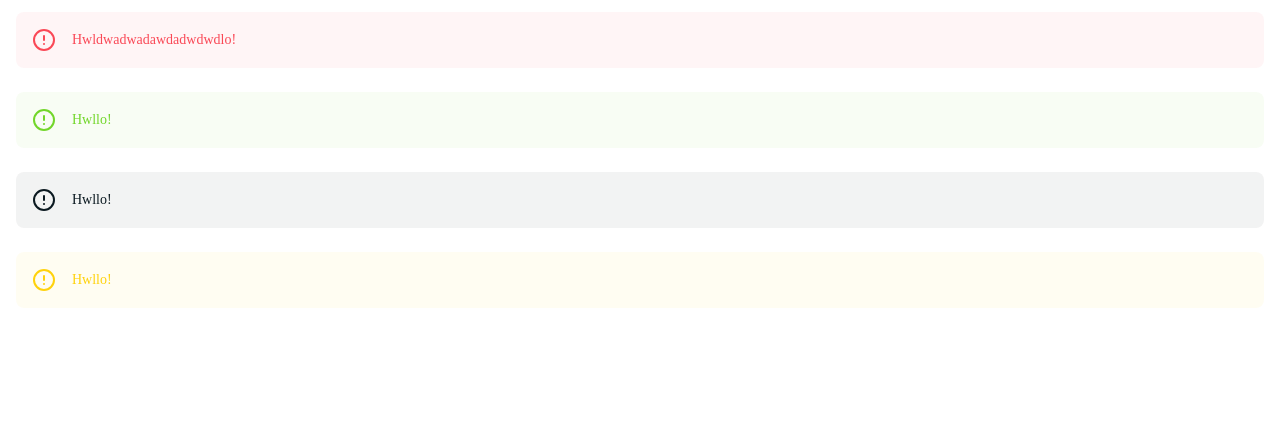
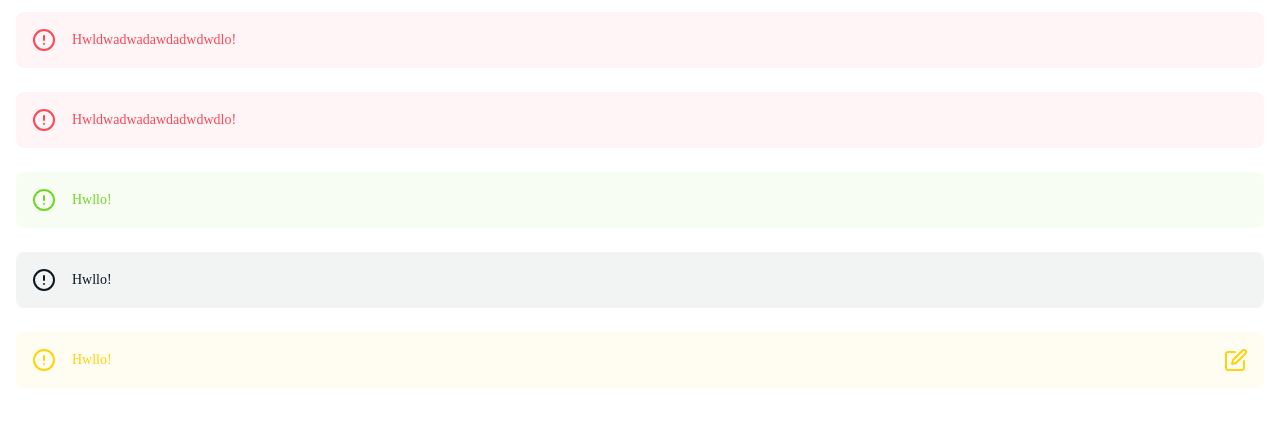
Before and after one commit to codersforcauses/penni, a Next.js app in the folder client/: page /test in a window 1280 px wide. Shown: the top 426 px of the page. Built offline with nearby package versions, Linux system fonts and the light colour scheme.

Commit message:
edit icon and onClick

```diff
--- a/client/src/components/ui/callout.tsx
+++ b/client/src/components/ui/callout.tsx
@@ -1,71 +1,71 @@
-/*
-warning
-alert
-success
-default/info
+import { EditIcon,InfoIcon } from "./icons";
 
-color, icon
-
-callout:
-    width: 343px,
-    height: 56px,
-    radius=8px
-    padding=16px
-    gap??? = 15px
-
-text:
-    weight: 500
-    size: 15px
-    lineheight: 20px
-    font: SF Pro Text
-
-*/
-
-function InfoIcon({ strokeColour }: { strokeColour: string }) {
-  return (
-    <svg
-      className={`size-6 fill-none stroke-${strokeColour}`}
-      viewBox="0 0 24 24"
-      xmlns="http://www.w3.org/2000/svg"
-    >
-      <path
-        d="M12 22c5.523 0 10-4.477 10-10S17.523 2 12 2 2 6.477 2 12s4.477 10 10 10zM12 8v4M12 16h.01"
-        stroke="current"
-        strokeWidth={2}
-        strokeLinecap="round"
-        strokeLinejoin="round"
-      />
-    </svg>
-  );
+interface CalloutProp {
+  text: string;
+  // If provided, edit icon will be shown
+  onClick?: (...args: any[]) => void;
 }
 
-function GenericCallout({ text, colour }: { text: string; colour: string }) {
+interface GenericCalloutProp extends CalloutProp {
+  colour: string;
+}
+
+function GenericCallout({ text, colour, onClick }: GenericCalloutProp) {
   return (
-    <div className="px-4 py-3">
+    <div className="px-4 py-3" onClick={onClick}>
       <div
         className={`flex h-14 w-full flex-row items-center rounded-penni-border bg-${colour} bg-opacity-5 p-4`}
       >
         <div className="mr-4 size-6">
           <InfoIcon strokeColour={colour} />
         </div>
-        <span className={`text-sm font-medium text-${colour}`}>{text}</span>
+        <span className={`w-full text-sm font-medium text-${colour}`}>
+          {text}
+        </span>
+        {onClick && (
+          <div className="ml-4 size-6">
+            <EditIcon strokeColour={colour} />
+          </div>
+        )}
       </div>
     </div>
   );
 }
 
-export function InfoCallout({ text }: { text: string }) {
-  return <GenericCallout text={text} colour="penni-text-regular-light-mode" />;
+function InfoCallout({ text, onClick }: CalloutProp) {
+  return (
+    <GenericCallout
+      text={text}
+      colour="penni-text-regular-light-mode"
+      onClick={onClick}
+    />
+  );
 }
 
-export function SuccessCallout({ text }: { text: string }) {
-  return <GenericCallout text={text} colour="penni-alert-success" />;
+function SuccessCallout({ text, onClick }: CalloutProp) {
+  return (
+    <GenericCallout
+      text={text}
+      colour="penni-alert-success"
+      onClick={onClick}
+    />
+  );
 }
 
-export function WarningCallout({ text }: { text: string }) {
-  return <GenericCallout text={text} colour="penni-alert-warning" />;
+function WarningCallout({ text, onClick }: CalloutProp) {
+  return (
+    <GenericCallout
+      text={text}
+      colour="penni-alert-warning"
+      onClick={onClick}
+    />
+  );
 }
 
-export function ErrorCallout({ text }: { text: string }) {
-  return <GenericCallout text={text} colour="penni-alert-error" />;
+function ErrorCallout({ text, onClick }: CalloutProp) {
+  return (
+    <GenericCallout text={text} colour="penni-alert-error" onClick={onClick} />
+  );
 }
+
+export { ErrorCallout,InfoCallout, SuccessCallout, WarningCallout };
--- /dev/null
+++ b/client/src/components/ui/icons.tsx
@@ -0,0 +1,50 @@
+export function EditIcon({
+  strokeColour = "penni-text-regular-light-mode",
+}: {
+  strokeColour: string;
+}) {
+  return (
+    <svg
+      className={`size-6 fill-none stroke-${strokeColour}`}
+      viewBox="0 0 24 24"
+      xmlns="http://www.w3.org/2000/svg"
+    >
+      <path
+        d="M11 4H4C3.46957 4 2.96086 4.21071 2.58579 4.58579C2.21071 4.96086 2 5.46957 2 6V20C2 20.5304 2.21071 21.0391 2.58579 21.4142C2.96086 21.7893 3.46957 22 4 22H18C18.5304 22 19.0391 21.7893 19.4142 21.4142C19.7893 21.0391 20 20.5304 20 20V13"
+        stroke="current"
+        stroke-width="2"
+        stroke-linecap="round"
+        stroke-linejoin="round"
+      />
+      <path
+        d="M18.5 2.49998C18.8978 2.10216 19.4374 1.87866 20 1.87866C20.5626 1.87866 21.1022 2.10216 21.5 2.49998C21.8978 2.89781 22.1213 3.43737 22.1213 3.99998C22.1213 4.56259 21.8978 5.10216 21.5 5.49998L12 15L8 16L9 12L18.5 2.49998Z"
+        stroke="current"
+        stroke-width="2"
+        stroke-linecap="round"
+        stroke-linejoin="round"
+      />
+    </svg>
+  );
+}
+
+export function InfoIcon({
+  strokeColour = "penni-text-regular-light-mode",
+}: {
+  strokeColour: string;
+}) {
+  return (
+    <svg
+      className={`size-6 fill-none stroke-${strokeColour}`}
+      viewBox="0 0 24 24"
+      xmlns="http://www.w3.org/2000/svg"
+    >
+      <path
+        d="M12 22c5.523 0 10-4.477 10-10S17.523 2 12 2 2 6.477 2 12s4.477 10 10 10zM12 8v4M12 16h.01"
+        stroke="current"
+        strokeWidth={2}
+        strokeLinecap="round"
+        strokeLinejoin="round"
+      />
+    </svg>
+  );
+}
--- a/client/src/pages/test.tsx
+++ b/client/src/pages/test.tsx
@@ -9,9 +9,15 @@ export default function Test() {
   return (
     <>
       <ErrorCallout text="Hwldwadwadawdadwdwdlo!" />
+      <ErrorCallout text="Hwldwadwadawdadwdwdlo!" />
       <SuccessCallout text="Hwllo!" />
       <InfoCallout text="Hwllo!" />
-      <WarningCallout text="Hwllo!" />
+      <WarningCallout
+        text="Hwllo!"
+        onClick={() => {
+          console.log("HELLO");
+        }}
+      />
     </>
   );
 }
--- a/client/tailwind.config.ts
+++ b/client/tailwind.config.ts
@@ -11,7 +11,7 @@ const config = {
   ],
   safelist: [
     {
-      // Callouts use format string to determine colour, not rendered if 'jit'
+      // Callouts and icons use format string to determine colour, not rendered if 'jit'
       pattern: /(bg|text|stroke)-penni-(alert|text-regular)/,
     },
   ],
```
Also changed, not shown: client/public/info.svg (deleted).
